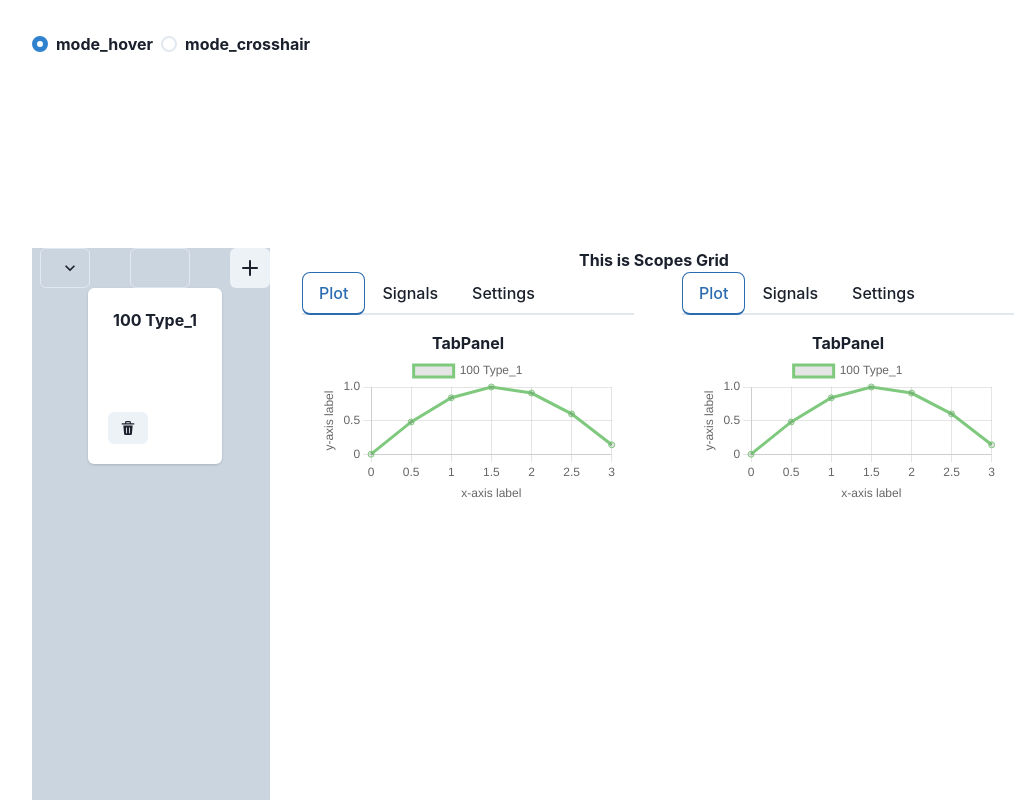
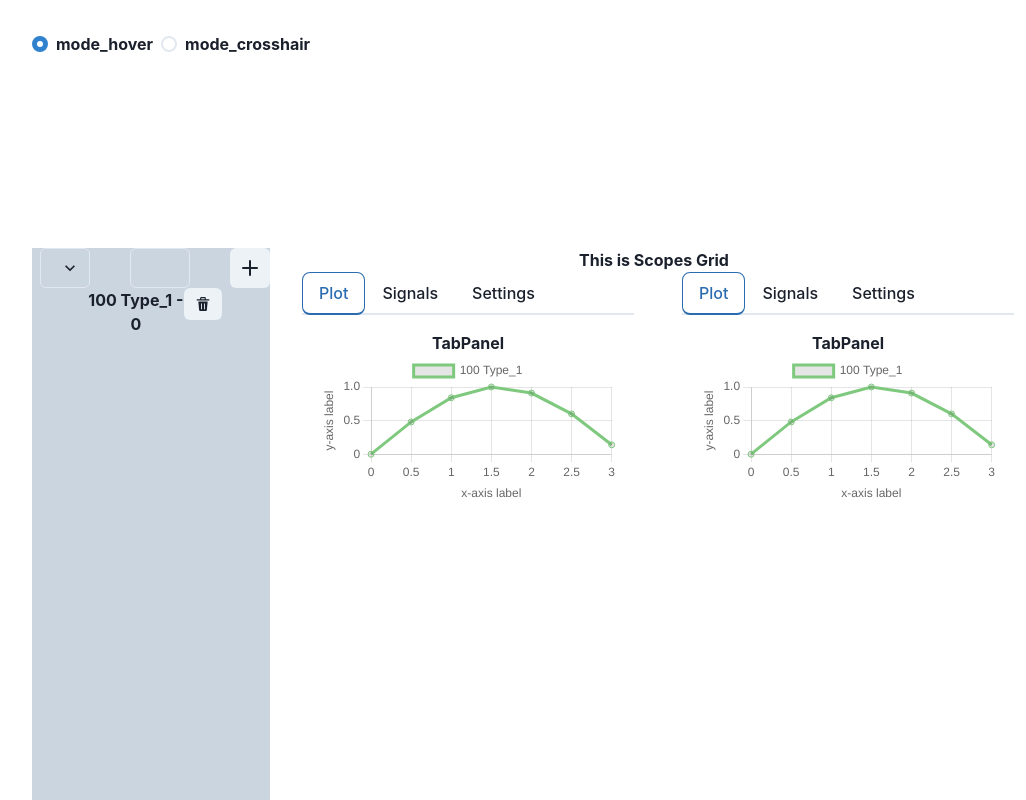
Before and after one commit to rkube/react_scopes, a React (Vite) app: page / in a window 1280 px wide. Shown: the top 800 px of the page, without its empty margins (117-1143 px from the left). Built offline with nearby package versions, Linux system fonts and the light colour scheme.

Commit message:
Basic drag-and-drop outline implemented

```diff
--- a/package.json
+++ b/package.json
@@ -12,6 +12,8 @@
   "dependencies": {
     "@chakra-ui/icons": "^2.1.1",
     "@chakra-ui/react": "^2.8.2",
+    "@dnd-kit/core": "^6.1.0",
+    "@dnd-kit/utilities": "^3.2.2",
     "@emotion/react": "^11.11.3",
     "@emotion/styled": "^11.11.0",
     "chart.js": "^4.4.1",
--- a/src/App.tsx
+++ b/src/App.tsx
@@ -4,7 +4,7 @@ import { ChakraProvider, Grid, GridItem } from '@chakra-ui/react'
 import { RadioGroup, Radio, Stack} from '@chakra-ui/react'
 import './App.css'
 
-import { DndContext } from '@dnd-kit/core'
+import { DndContext, rectIntersection } from '@dnd-kit/core'
 
 
 import { type_e, signal_t, ptr_mode_types, ptr_mode_t, type_string_repr } from './types/all_types'
@@ -57,11 +57,13 @@ function App() {
   // Arguments:
   // ix (number) - The index of the signal that needs to be removed
   const remove_signal_cb = (ix: number) => {
+    console.log("remove_signal_cb")
     const new_signal_list = signalList.filter((item) => item.index != ix)
     setSignalList(new_signal_list)
   }
 
   function handleDragEnd(event: any) {
+    console.log("handleDragEnd here")
     if (event.over && event.over.id === 'droppable') {
       setIsDropped(true);
       console.log("Dropped!")
@@ -70,8 +72,10 @@ function App() {
 
   return (
   <>
+      <DndContext
+        collisionDetection={rectIntersection}
+        onDragEnd={handleDragEnd}>
     <ChakraProvider>
-      <DndContext onDragEnd={handleDragEnd}>
 
     <Grid
       templateRows={'200px 1fr'}
@@ -98,7 +102,6 @@ function App() {
       <GridItem pl='2' bg='gray.300'>
         <Selector onClick={handleNewSignal} />
         <MyList signal_list={signalList}
-                render={(item: signal_t): string => {return(`${item.shot.toString()}  ${type_string_repr[item.type]}`)}}
                 cb={remove_signal_cb} />
       </GridItem>
 
@@ -106,9 +109,9 @@ function App() {
         <ScopesGrid signal_list={signalList} ptr_mode={ptr_mode} />
       </GridItem>
     </Grid>
+    </ChakraProvider>
 
-      </DndContext>
-    </ChakraProvider>
+  </DndContext>
   </>
   )
 }
--- a/src/components/chart_area.tsx
+++ b/src/components/chart_area.tsx
@@ -1,14 +1,13 @@
 
 import { useState, useRef } from "react"
-import { Grid, GridItem } from "@chakra-ui/react"
+import { Grid, GridItem, ListItem, UnorderedList } from "@chakra-ui/react"
 import { Tabs, TabList, TabPanels, Tab, TabPanel } from '@chakra-ui/react'
 
 import MyPlot from "./mychart"
-import { Droppable } from './droppable';
-
 import { cross_hair_t, ptr_mode_t, signal_t } from "../types/all_types"
 import { cross_hair_plugin } from "./cross_hair_plugin"
 
+import { DroppableArea } from "./droppable_area"
 
 function ScopesGrid({signal_list, ptr_mode}: {signal_list: signal_t[], ptr_mode: ptr_mode_t}) {
 
@@ -22,6 +21,8 @@ function ScopesGrid({signal_list, ptr_mode}: {signal_list: signal_t[], ptr_mode:
     // data.
     // Thanks StackOverflow: https://stackoverflow.com/questions/72704153/why-function-is-not-updating-with-usecallback-in-react-and-chart-js
     xtalk_ref.current = crosshair_val
+
+    // const {setNodeRef} = useDroppable({id: title})
 
 
     const chart_cb = (new_crosshair_val: cross_hair_t) => {
@@ -57,12 +58,18 @@ function ScopesGrid({signal_list, ptr_mode}: {signal_list: signal_t[], ptr_mode:
                     </TabList>
                     <TabPanels>
                         <TabPanel>
-                            <Droppable>
                                 TabPanel
                             <MyPlot signals={signal_list} plugin_list={plugin_list} ptr_mode={ptr_mode}/>
-                            </Droppable>
                         </TabPanel>
-                        <TabPanel> Signals </TabPanel>
+                        <TabPanel> Signals
+                            <DroppableArea title="area1" signal_list={[]} />
+                        {/* <UnorderedList>
+                            {signal_list.map((item, ix) => (
+                                <ListItem key={ix}> {to_str(item)} </ListItem>
+                            ))}
+                        </UnorderedList> */}
+                        </TabPanel>
+
                         <TabPanel> Settings here </TabPanel>
                     </TabPanels>
 
@@ -80,13 +87,17 @@ function ScopesGrid({signal_list, ptr_mode}: {signal_list: signal_t[], ptr_mode:
                     </TabList>
                     <TabPanels>
                         <TabPanel>
-                            <Droppable>
                                 TabPanel
                             <MyPlot signals={signal_list} plugin_list={plugin_list} ptr_mode={ptr_mode}/>
-                            </Droppable>
 
                         </TabPanel>
-                        <TabPanel> Signals </TabPanel>
+                        <TabPanel> Signals
+                         {/* <UnorderedList>
+                            {signal_list.map((item, ix) => (
+                                <ListItem key={ix}> {to_str(item)} </ListItem>
+                            ))}
+                        </UnorderedList> */}
+                        </TabPanel>
                         <TabPanel> Settings here </TabPanel>
                     </TabPanels>
 
--- /dev/null
+++ b/src/components/droppable_area.tsx
@@ -0,0 +1,42 @@
+// droppable_area.tsx
+import { Fragment } from "react";
+import { Flex, Text } from "@chakra-ui/react";
+import { useDroppable } from "@dnd-kit/core";
+
+import { SignalCard } from "./signal_card";
+
+import { signal_t } from "../types/all_types";
+
+interface droppable_props {
+  title: string;                // Title of the droppable area
+  signal_list: signal_t[];      // List of signals in this area
+}
+
+function DroppableArea({ title, signal_list }: droppable_props) {
+  const { setNodeRef } = useDroppable({
+    id: title,
+  });
+
+  return (
+    <Flex flex="3" padding="5" flexDirection="column" minH="10rem">
+      <Text fontWeight="bold">{title}</Text>
+      <Flex
+        ref={setNodeRef}
+        backgroundColor="gray.200"
+        borderRadius="8"
+        flex="1"
+        padding="2"
+        flexDirection="column"
+      >
+        {signal_list.map((item, ix) => (
+            <Fragment key={ix}>
+          <SignalCard signal={item} ix={ix} parent={title} cb={(ix:number) => console.log("Callback in droppable, ix=",ix)} />
+          </Fragment>
+        ))}
+      </Flex>
+    </Flex>
+  );
+}
+
+
+export { DroppableArea }
--- a/src/components/list.tsx
+++ b/src/components/list.tsx
@@ -1,38 +1,39 @@
 
-import { Button, SimpleGrid } from '@chakra-ui/react'
-import { Card, CardHeader, CardBody, CardFooter } from '@chakra-ui/react'
+import { Fragment } from 'react'
 
-// import { Draggable } from './draggable'
-
-import{ DeleteIcon } from '@chakra-ui/icons'
-import { signal_t } from '../types/all_types'
+import { SimpleGrid } from '@chakra-ui/react'
 
 
+import { signal_t, to_str } from '../types/all_types'
+
+import { SignalCard } from './signal_card'
 
 
 // The interface describes what to expect as a parameter
 interface signal_list_i {
     signal_list: signal_t[]
-    render: (i: signal_t) => string
     cb: (ix: number) => void
 }
 
 // Renders items_list
-const MyList = ({ signal_list, render, cb }: signal_list_i) => {
+const MyList = ({ signal_list, cb }: signal_list_i) => {
+    const parent_name = "MyList"
+    signal_list.map((item, ix) => console.log("item = ", item, ", ix = ", ix))
     return (
         <SimpleGrid gap={12} px={12} columns={1}>
         {signal_list.map((item, ix) => (
-            <Card key={ix}>
-                {/* <Draggable> */}
+            <Fragment key={ix}>
+            <SignalCard signal={item} ix={ix} parent={parent_name} cb={cb} />
+            </Fragment>
+            // <Card key={ix}>
 
-                <CardHeader> {render(item)} </CardHeader>
-                <CardBody></CardBody>
-                <CardFooter>
-                    <Button onClick={() => cb(item.index)} size='sm'> <DeleteIcon/> </Button>
-                </CardFooter>
-                {/* </Draggable> */}
+            //     <CardHeader> {to_str(item)} </CardHeader>
+            //     <CardBody></CardBody>
+            //     <CardFooter>
+            //         <Button onClick={() => cb(item.index)} size='sm'> <DeleteIcon/> </Button>
+            //     </CardFooter>
 
-            </Card>
+            // </Card>
         ))}
         </SimpleGrid>
     )
--- /dev/null
+++ b/src/components/signal_card.tsx
@@ -0,0 +1,49 @@
+
+import { signal_t, to_str } from "../types/all_types"
+import { CSS } from "@dnd-kit/utilities"
+
+import { useDraggable } from "@dnd-kit/core"
+
+import { Button, Flex, Text } from "@chakra-ui/react"
+
+import { DeleteIcon } from "@chakra-ui/icons"
+
+
+// Renders a dragable card for a signal.
+interface signal_card_i {
+    signal: signal_t        // The signal for which to render the card
+    ix: number           // Index in list of loaded signals
+    parent: string          // Name of the parent container
+    cb: (ix: number) => void
+}
+
+/*
+ * Implements a draggable card for a signal
+ */
+const SignalCard = ({signal, ix, parent, cb}: signal_card_i) => {
+    // Boilerplate to get draggable working
+    const { attributes, listeners, setNodeRef, transform } = useDraggable({
+        id: to_str(signal),
+        data: {
+          signal,
+          parent,
+        },
+      });
+      const style = {
+        transform: CSS.Translate.toString(transform),
+      };
+
+      return (
+        <Flex
+            transform={style.transform}
+            {...listeners}
+            {...attributes}
+            ref={setNodeRef}
+        >
+            <Text> {to_str(signal)} - {ix} </Text>
+            <Button onClick={() => cb(signal.index)} size='sm'>  <DeleteIcon/> </Button>
+        </Flex>
+      )
+}
+
+export {SignalCard}
--- a/src/types/all_types.tsx
+++ b/src/types/all_types.tsx
@@ -20,7 +20,7 @@ type signal_t = {
     shot: number,
     type: type_e,
     samples: number[],
-    timebase: number[]
+    timebase: number[],
 }
 
 // String representation of a signal_t
```
Also changed, not shown: 1 other file (tests, documents, lock files or other folders).
